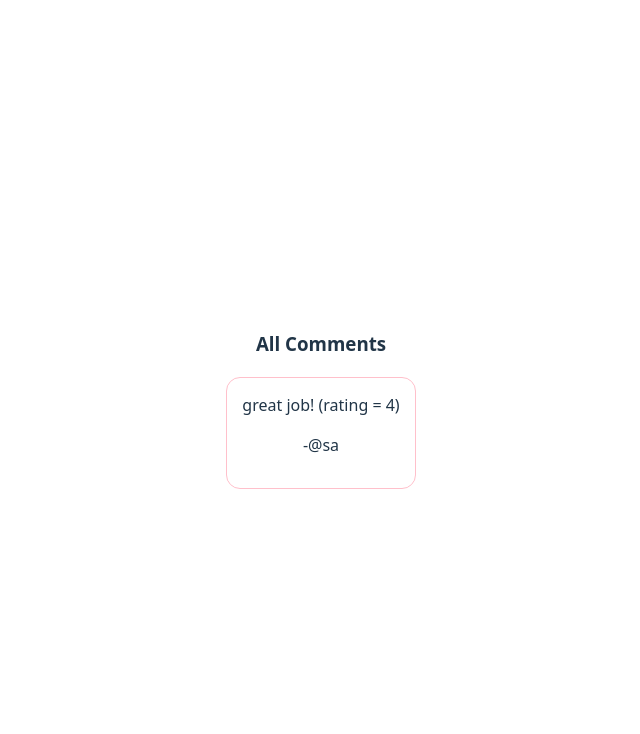
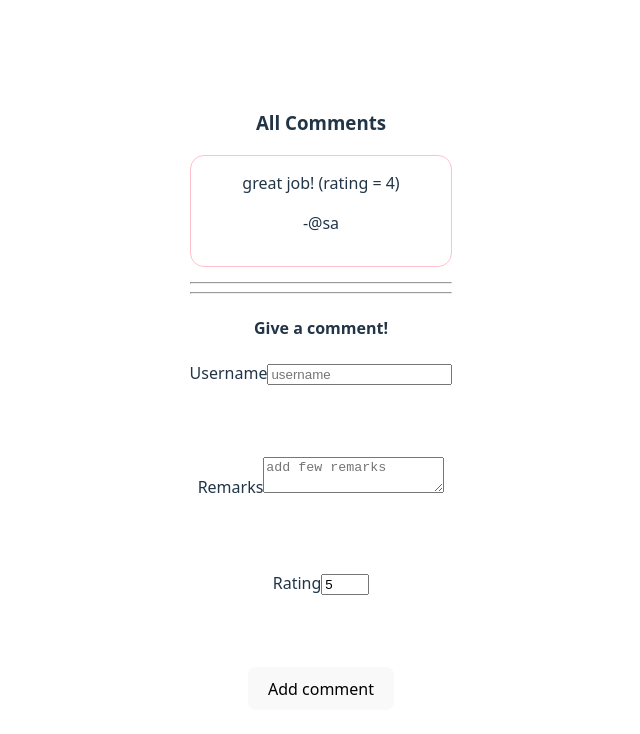
Before and after one commit to md1saquib1234/DeltaReact, a React (Vite) app in the folder REACT-STATE-CLASS2/: page / in a window 1280 px wide. Shown: the top 734 px of the page, without its empty margins (319-959 px from the left). Built offline with nearby package versions, Linux system fonts and the light colour scheme.

Commit message:
feat: enhance Comments component to display all comments and integrate CommentsForm for new entries

```diff
--- a/REACT-STATE-CLASS2/src/App.jsx
+++ b/REACT-STATE-CLASS2/src/App.jsx
@@ -11,6 +11,7 @@
   <>
   <Comments></Comments>
 
+
     </>
   );
 }
--- a/REACT-STATE-CLASS2/src/Comments.css
+++ b/REACT-STATE-CLASS2/src/Comments.css
@@ -2,4 +2,5 @@
   border: 1px solid pink;
   border-radius: 14px;
   padding: 15px;
+  margin-bottom: 15px;
 }
--- a/REACT-STATE-CLASS2/src/Comments.jsx
+++ b/REACT-STATE-CLASS2/src/Comments.jsx
@@ -1,5 +1,6 @@
 import { useState } from "react"
 import "./Comments.css";
+import CommentsForm from "./CommentsForm";
 
 export default function Comments() {
   let [comments, setComments] = useState([{
@@ -7,15 +8,28 @@
     remarks: "great job!",
     rating: 4
   }]);
+
+  let addNewComment = (comment) => {
+   setComments((currComments) => [...currComments, comment]);
+   console.log("added a new comment");
+  };
+
   return (
+    <>
     <div>
       <h3>All Comments</h3>
-      <div className="comment">
-        <span>{comments[0].remarks}</span>
+      {comments.map((comment, idx) => (
+       <div className="comment" key={idx}>
+        <span>{comment.remarks}</span>
         &nbsp;
-        <span>(rating = {comments[0].rating})</span>
-        <p>-{comments[0].username}</p>
-      </div>
+        <span>(rating = {comment.rating})</span>
+        <p>-{comment.username}</p>
+        </div>
+      ))}
     </div>
-  )
+    <hr /><hr />
+    <CommentsForm addNewComment={addNewComment}/>
+    </>
+
+  );
 }
--- a/REACT-STATE-CLASS2/src/CommentsForm.jsx
+++ b/REACT-STATE-CLASS2/src/CommentsForm.jsx
@@ -1,6 +1,6 @@
 import { useState } from "react";
 
-export default function CommentsForm() {
+export default function CommentsForm({addNewComment}) {
   let [formData, setFormData] = useState({
     username: "",
     remarks: "",
@@ -15,6 +15,7 @@
 
   let handleSubmit = (event) => {
     console.log(formData);
+    addNewComment(formData);
     event.preventDefault();
     setFormData({
       username: "",
```
